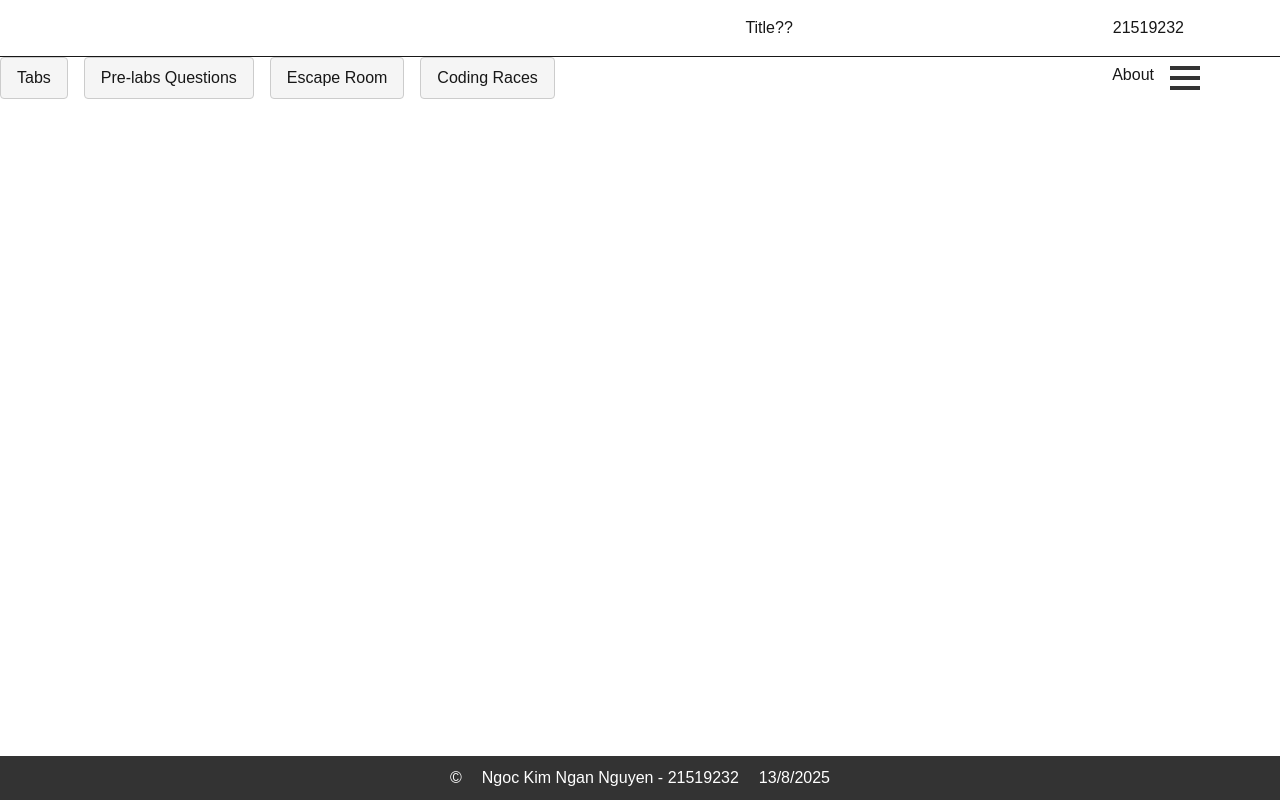
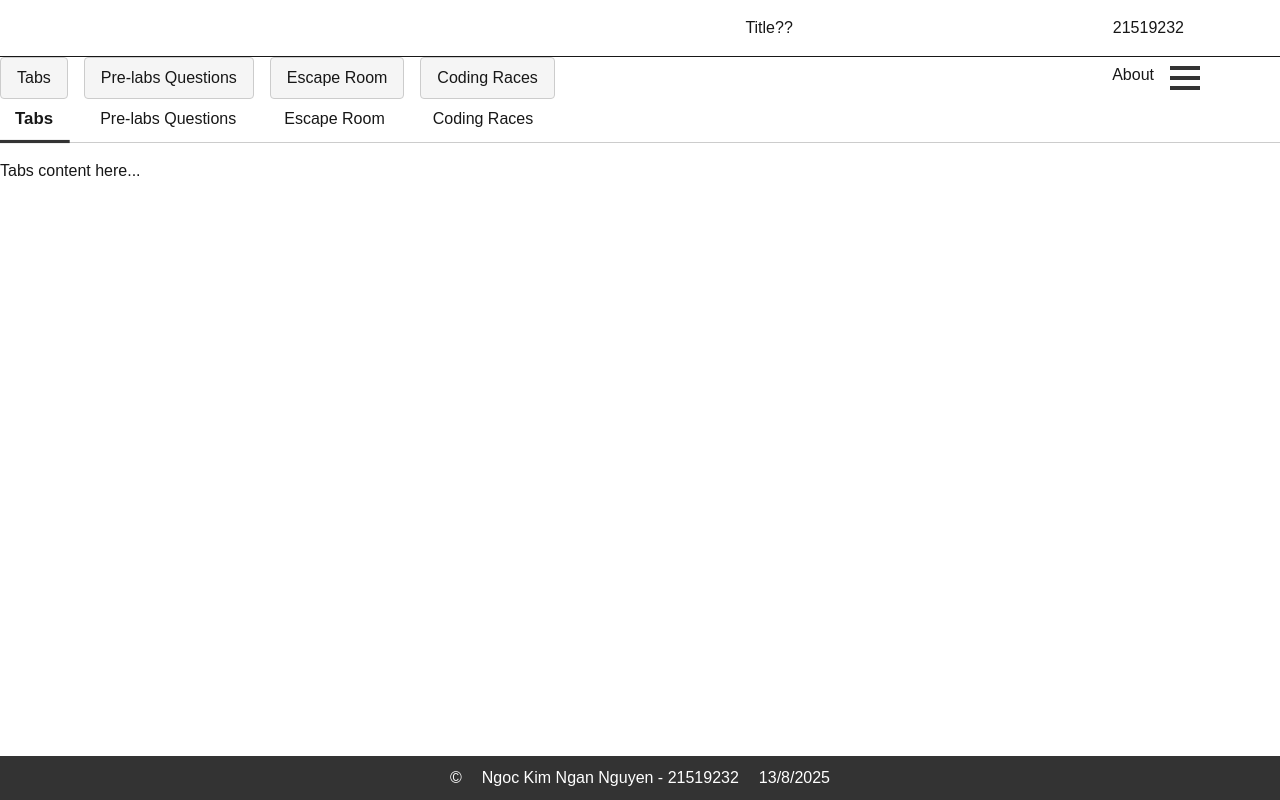
Before and after one commit to nganLikeable/LMS-Moodle-Featuring-Escape-room, a Next.js app: page / in a window 1280 px wide. Built offline with nearby package versions, Linux system fonts and the light colour scheme.

Commit message:
added new tabs as components

```diff
--- a/app/Components/NavBar.module.css
+++ b/app/Components/NavBar.module.css
@@ -17,6 +17,9 @@
   gap: 0;
 }
 
+.tabs {
+  overflow: hidden;
+}
 .tabs button {
   padding: 0.5rem 1rem;
   border: 1px solid #ccc;
--- /dev/null
+++ b/app/Components/Tabs.module.css
@@ -0,0 +1,29 @@
+.tabs {
+  display: flex;
+  gap: 1rem;
+  border-bottom: 1px solid #ccc;
+}
+
+.tablinks {
+  background: none;
+  border: none;
+  padding: 0.5rem 1rem;
+  font-size: 1rem;
+  cursor: pointer;
+  border-bottom: 3px solid transparent;
+  transition: all 0.2s ease-in-out;
+}
+
+.tablinks:hover {
+  border-bottom: 3px solid #bbb;
+}
+
+.active {
+  font-weight: bold;
+  border-bottom: 3px solid #333;
+  transform: scale(1.05); /* grows */
+}
+
+.tabContent {
+  padding: 1rem 0;
+}
--- /dev/null
+++ b/app/Components/Tabs.tsx
@@ -0,0 +1,60 @@
+"use client";
+
+import { useState } from "react";
+import styles from "./Tabs.module.css";
+
+export default function Tabs() {
+  const [activeTab, setActiveTab] = useState("tabs"); // default
+
+  const handleTabClick = (tab: string) => {
+    setActiveTab(tab);
+  };
+
+  return (
+    <div>
+      <div className={styles.tabs}>
+        <button
+          className={`${styles.tablinks} ${
+            activeTab == "tabs" ? styles.active : ""
+          }`}
+          onClick={() => handleTabClick("tabs")}
+        >
+          Tabs
+        </button>
+        <button
+          className={`${styles.tablinks} ${
+            activeTab === "prelabs" ? styles.active : ""
+          }`}
+          onClick={() => handleTabClick("prelabs")}
+        >
+          Pre-labs Questions
+        </button>
+
+        <button
+          className={`${styles.tablinks} ${
+            activeTab === "escape" ? styles.active : ""
+          }`}
+          onClick={() => handleTabClick("escape")}
+        >
+          Escape Room
+        </button>
+
+        <button
+          className={`${styles.tablinks} ${
+            activeTab === "races" ? styles.active : ""
+          }`}
+          onClick={() => handleTabClick("races")}
+        >
+          Coding Races
+        </button>
+      </div>
+      {/* Tab content */}
+      <div className={styles.tabContent}>
+        {activeTab === "tabs" && <p>Tabs content here...</p>}
+        {activeTab === "prelabs" && <p>Pre-labs Questions content here...</p>}
+        {activeTab === "escape" && <p>Escape Room content here...</p>}
+        {activeTab === "races" && <p>Coding Races content here...</p>}
+      </div>
+    </div>
+  );
+}
--- /dev/null
+++ b/app/Components/Theme-provider.tsx
@@ -0,0 +1,11 @@
+"use client";
+
+import { ThemeProvider as NextThemesProvider } from "next-themes";
+import * as React from "react";
+
+export function ThemeProvider({
+  children,
+  ...props
+}: React.ComponentProps<typeof NextThemesProvider>) {
+  return <NextThemesProvider {...props}>{children}</NextThemesProvider>;
+}
--- a/app/page.tsx
+++ b/app/page.tsx
@@ -2,6 +2,7 @@
 import Footer from "./Components/Footer";
 import Header from "./Components/Header";
 import NavBar from "./Components/NavBar";
+import Tabs from "./Components/Tabs";
 export default function Home() {
   return (
     <div>
@@ -9,6 +10,7 @@ export default function Home() {
       <hr></hr>
       <NavBar />
       <Footer />
+      <Tabs />
     </div>
   );
 }
```
Also changed, not shown: app/note.txt.
